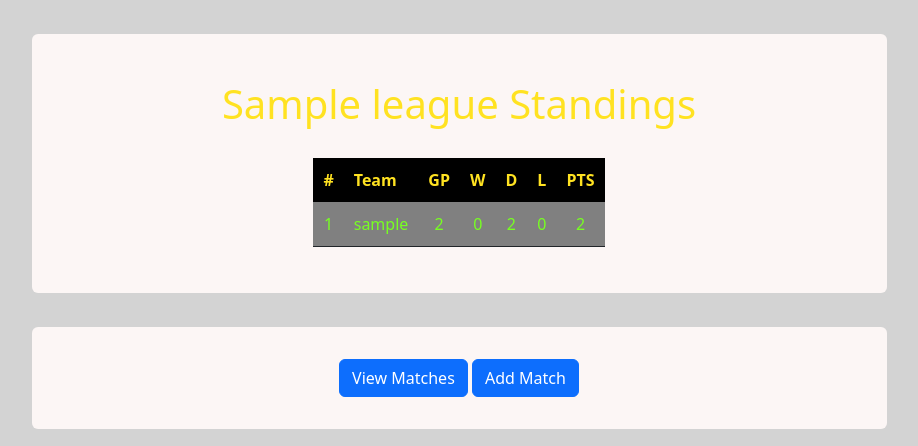
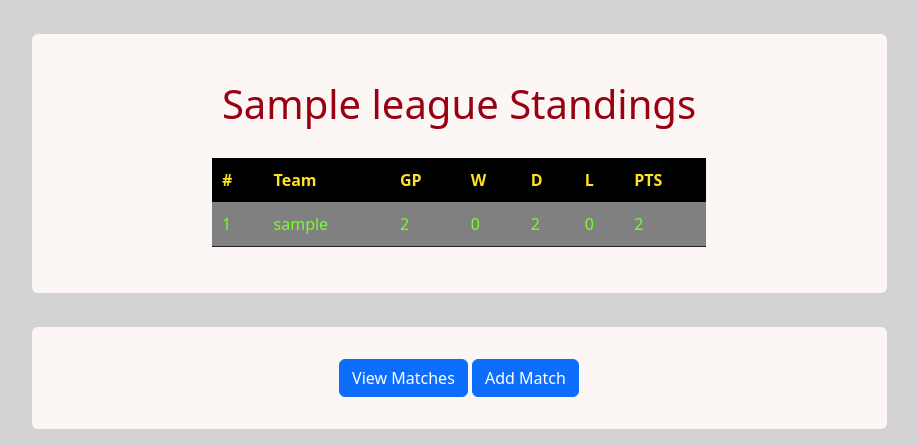
Before and after one commit to MorganStenberg/League-hub, a Django app: a page that uses league/templates/league/detailed_league.html in a window 1280 px wide. Shown: the part 56-502 px from the top of the page, without its empty margins (181-1099 px from the left). Run offline with Django 4.2, Linux system fonts and the light colour scheme; a user stored in the database is signed in; tables that the repository leaves empty hold one stand-in row (values such as "Sample post"); some libraries are stand-ins or nearby versions.

Commit message:
style detailed league template, clean up code

```diff
--- a/league/templates/league/detailed_league.html
+++ b/league/templates/league/detailed_league.html
@@ -27,12 +27,11 @@
 
 
 
-
 <div class="container">
   <div class="row justify-content-center">
     <div class="col-12 col-md-9 p-3 rounded detailed-league">
       <div class="ptable">
-        <h1 class="headin">{{ league_instance.name }} Standings</h1>
+        <h1 class="table-heading">{{ league_instance.name }} Standings</h1>
         <table>
           <tr class="col">
             <th>#</th>
--- a/static/css/style.css
+++ b/static/css/style.css
@@ -53,7 +53,7 @@ body {
 
 
 
-/*Media query for minwidth (576px)*/
+/*Media query for minwidth (576px)
 @media screen and (min-width: 576px) {
 
 .td-score {
@@ -61,7 +61,7 @@ body {
     padding-right: 30px !important;
     }
 }
-
+*/
 
 
 /*
@@ -72,6 +72,7 @@ Credit to https://codepen.io/Shayley/pen/NWqrvqQ
 .ptable table{
 	margin: 30px auto;
 	border-collapse: collapse;
+    width: 60%;
 }
 
 .ptable{
@@ -87,16 +88,16 @@ th{
 	color: #ffe221;
 }
 
-.headin{
-	text-align: center;
+.table-heading{
+    text-align: center;
 	text-decoration: none;
-	color: #ffe221;
+	color: #990011;
 	margin: 30px;
 	display: block;
 }
 
 .wpos{
-	text-align: center;
+
     background-color: grey;
     border-bottom: solid 1px;
 }
@@ -105,15 +106,10 @@ th{
 	color: #77ff21;
 }
 
-.pos{
-	text-align: center;
-}
 
 .pos td{
 	color: #ff7b21;
 }
-
-
 
 .wpos:hover{
 	background-color: #77ff21;
```
Lines whose indentation alone changed are shown as unchanged.
